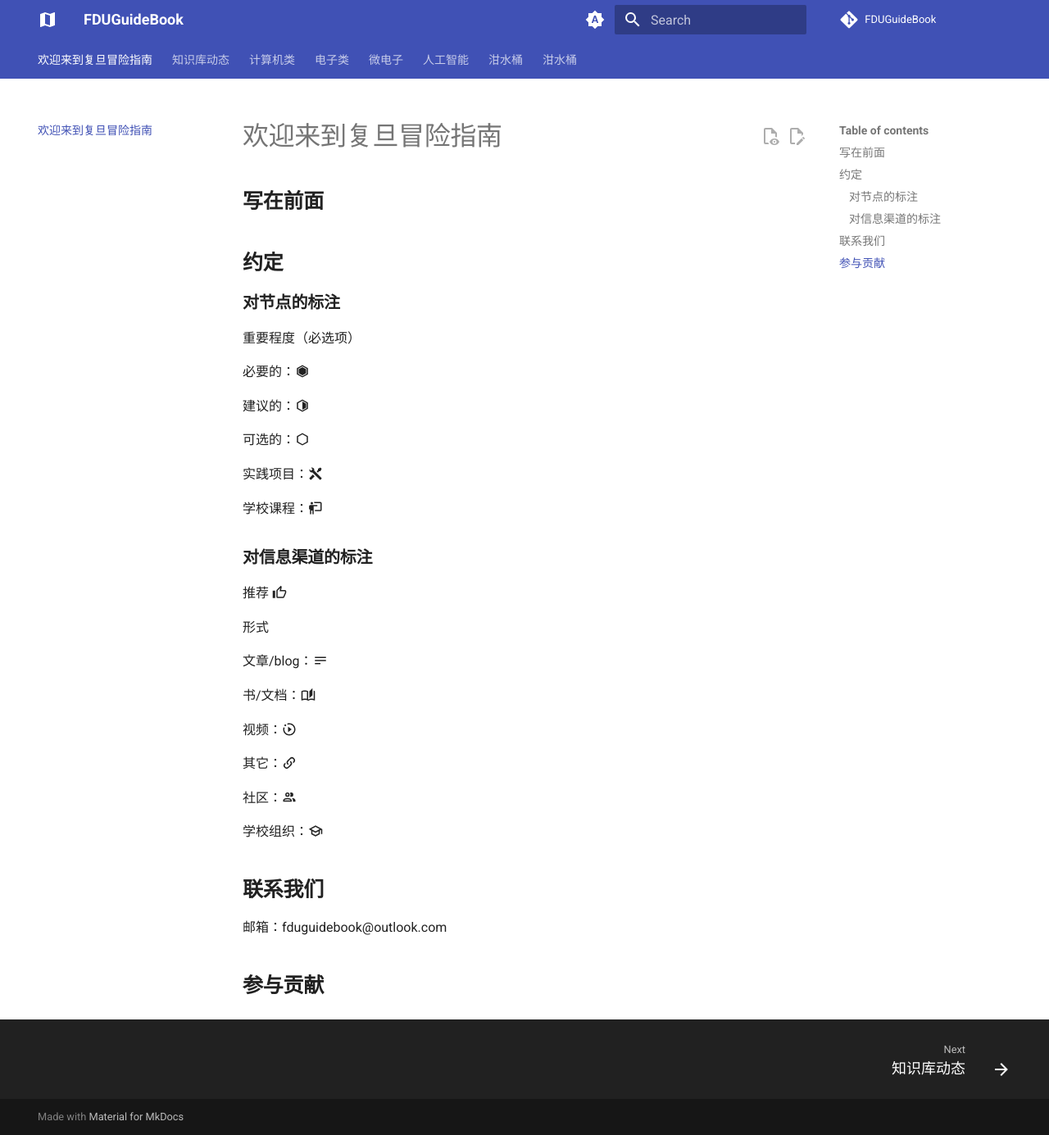
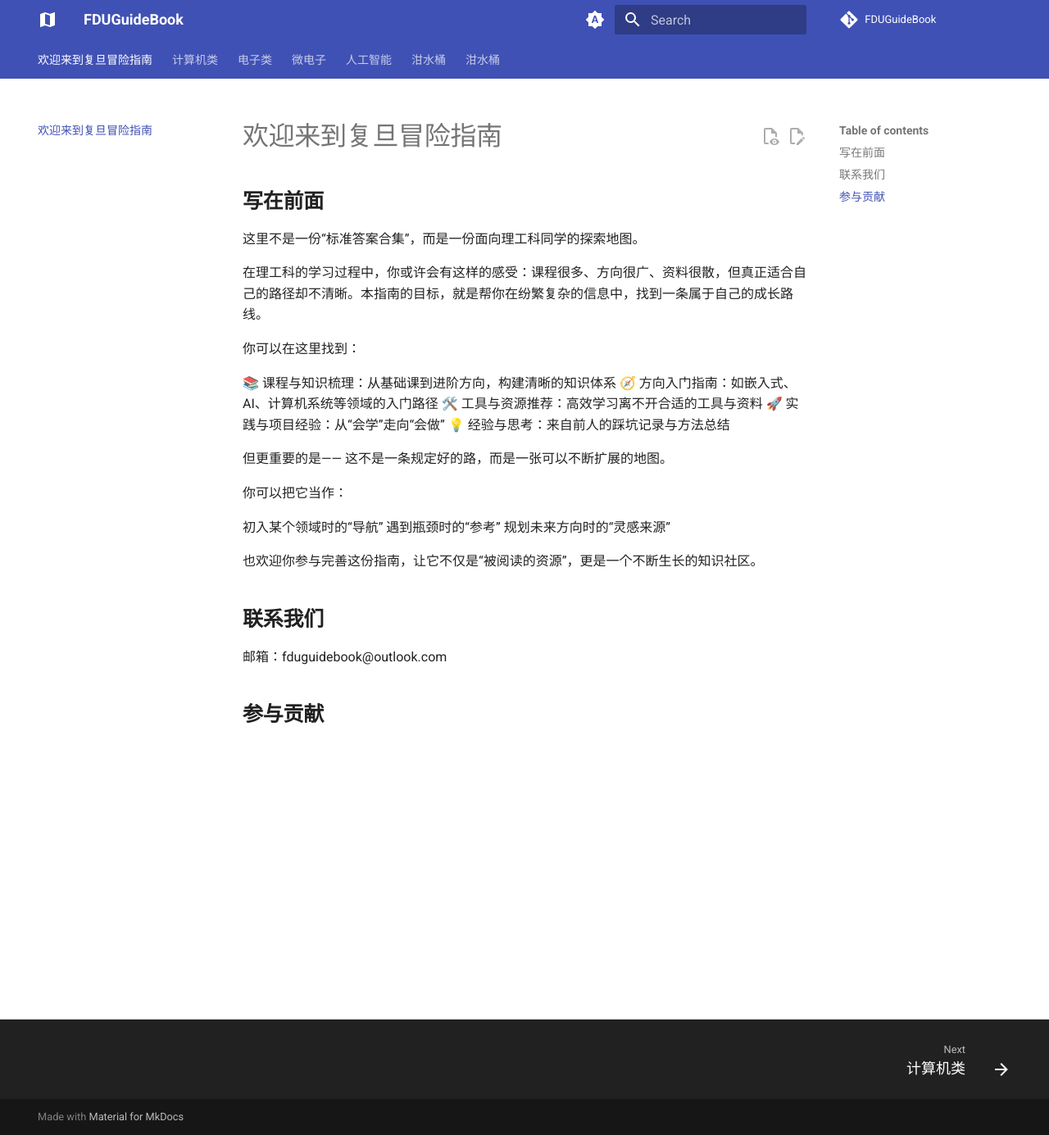
Before and after one commit to FDUGuideBook/FDUGuideBook, an MkDocs documentation site: the page built from docs/index.md, in a window 1280 px wide and 1385 px high. Shown: the whole window at 82% size. Built offline with MkDocs 1.6.1 and Material for MkDocs 9.7.7, drawn with Linux system fonts in a browser that asks for light colours; comment, search, counter and statistics services are not loaded; old or Windows-style settings are respelled for this version of MkDocs.

Commit message:
修复导航问题

```diff
--- a/docs/index.md
+++ b/docs/index.md
@@ -1,44 +1,29 @@
 # 欢迎来到复旦冒险指南
-
-
 
 ## **写在前面**
 
+这里不是一份“标准答案合集”，而是一份面向理工科同学的探索地图。
 
+在理工科的学习过程中，你或许会有这样的感受：课程很多、方向很广、资料很散，但真正适合自己的路径却不清晰。本指南的目标，就是帮你在纷繁复杂的信息中，找到一条属于自己的成长路线。
 
-## **约定**
+你可以在这里找到：
 
-### **对节点的标注**
+📚 课程与知识梳理：从基础课到进阶方向，构建清晰的知识体系
+🧭 方向入门指南：如嵌入式、AI、计算机系统等领域的入门路径
+🛠️ 工具与资源推荐：高效学习离不开合适的工具与资料
+🚀 实践与项目经验：从“会学”走向“会做”
+💡 经验与思考：来自前人的踩坑记录与方法总结
 
-重要程度（必选项）
+但更重要的是——
+这不是一条规定好的路，而是一张可以不断扩展的地图。
 
-必要的：:material-hexagon-slice-6:
+你可以把它当作：
 
-建议的：:material-hexagon-slice-3:
+初入某个领域时的“导航”
+遇到瓶颈时的“参考”
+规划未来方向时的“灵感来源”
 
-可选的：:material-hexagon-outline:
-
-实践项目：:material-tools:
-
-学校课程：:material-human-male-board:
-
-### **对信息渠道的标注**
-
-推荐 :material-thumb-up-outline:
-
-形式
-
-文章/blog：:material-text:
-
-书/文档：:material-book-open-page-variant-outline:
-
-视频：:material-motion-play-outline:
-
-其它：:material-link-variant:
-
-社区：:material-account-multiple-outline:
-
-学校组织：:material-school-outline:
+也欢迎你参与完善这份指南，让它不仅是“被阅读的资源”，更是一个不断生长的知识社区。
 
 ## **联系我们**
 
--- a/mkdocs.yml
+++ b/mkdocs.yml
@@ -6,25 +6,26 @@ repo_name: FDUGuideBook
 
 nav:
     - 欢迎来到复旦冒险指南: index.md
-    - 知识库动态: 知识库动态.md
     - 计算机类:
         - 计算机类: 计算机类/index.md
         - 深度学习&大模型方向入门:
             - 概览: 计算机类/深度学习&大模型方向入门/index.md
             - 入门基础: 计算机类/深度学习&大模型方向入门/入门基础.md
         - 区块链方向:
-            - 部分方向与发展路径: 区块链方向\部分方向与发展路径.md
-            - 区块链入门须知: 区块链方向\区块链入门须知.md
-            - 快速上手小清单: 区块链方向\快速上手小清单.md
+            - 概览: 计算机类/区块链方向/index.md
+            - 部分方向与发展路径: 计算机类/区块链方向/部分方向与发展路径.md
+            - 区块链入门须知: 计算机类/区块链方向/区块链入门须知.md
+            - 快速上手小清单: 计算机类/区块链方向/快速上手小清单.md
         - AI应用开发:
-            - 学习路径: AI应用开发\学习路径.md
+            - 概览: 计算机类/AI应用开发/index.md
+            - 学习路径: 计算机类/AI应用开发/学习路径.md
     - 电子类:
         - 电子类: 电子类/index.md
-        - 如何做一个平衡小车？: 如何做一个平衡小车？.md
-        - 如何准备电赛？: 如何准备电赛？.md
-        - 嵌入式开发: 嵌入式开发.md
-        - 如何找到开源项目？: 如何找到开源项目？.md
-        - 电子DIY基础: 电子DIY基础.md
+        - 如何做一个平衡小车？: 电子类/如何做一个平衡小车？.md
+        - 如何准备电赛？: 电子类/如何准备电赛？.md
+        - 嵌入式开发: 电子类/嵌入式开发.md
+        - 如何找到开源项目？: 电子类/如何找到开源项目？.md
+        - 电子DIY基础: 电子类/电子DIY基础.md
     - 微电子:
         - 微电子: 微电子/index.md
         - 数字设计入门: 数字设计入门.md
```
Also changed, not shown: docs/电子类/index.md (+1 -0 lines), docs/电子类/电子类.md (deleted, +0 -1 lines), docs/知识库动态.md (deleted, +0 -1 lines), docs/计算机类/index.md (+1 -0 lines), docs/计算机类/计算机类.md (deleted, +0 -1 lines), docs/计算机类/AI应用开发/index.md (renamed from docs/计算机类/AI应用开发/AI应用开发.md).
